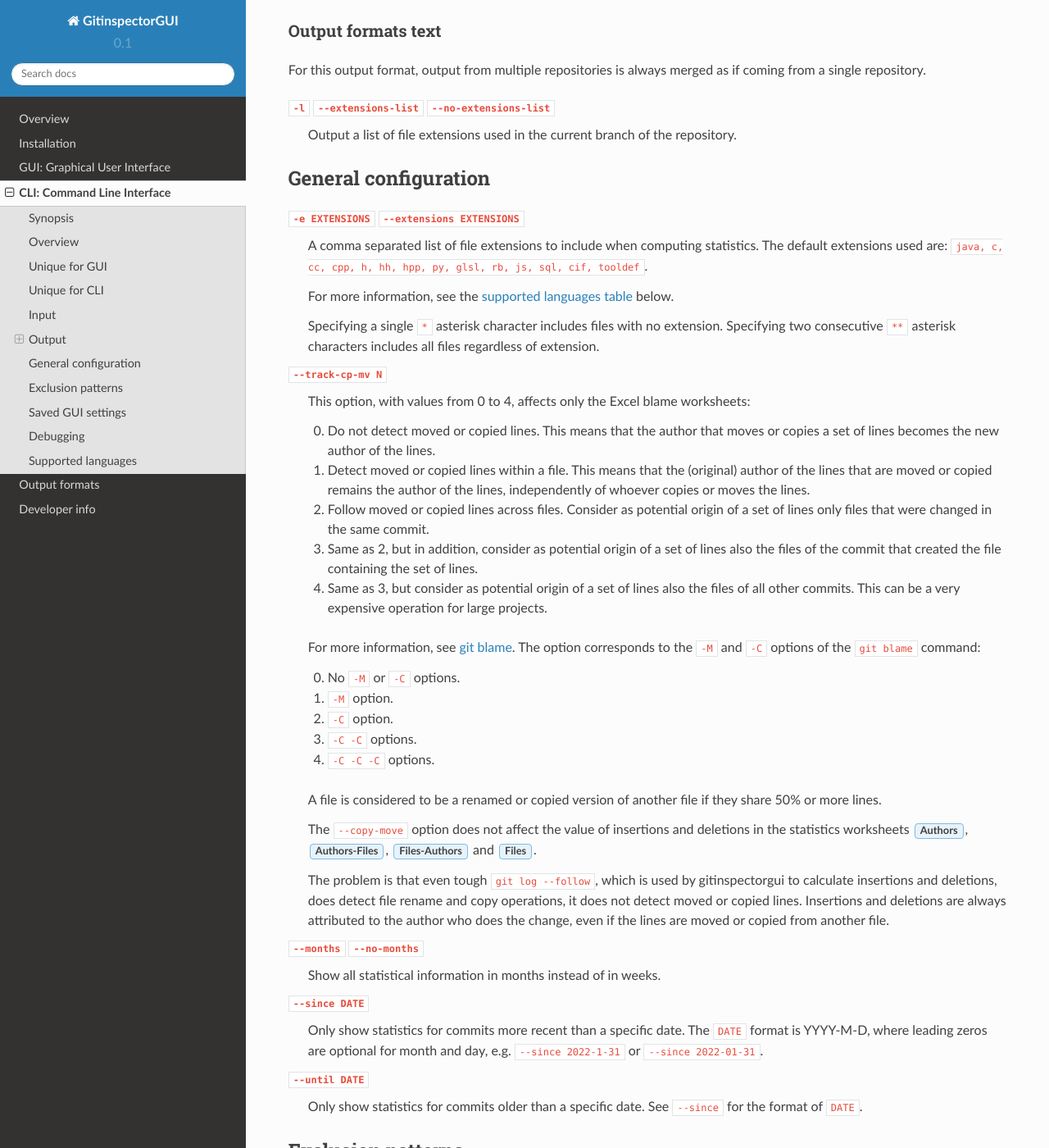
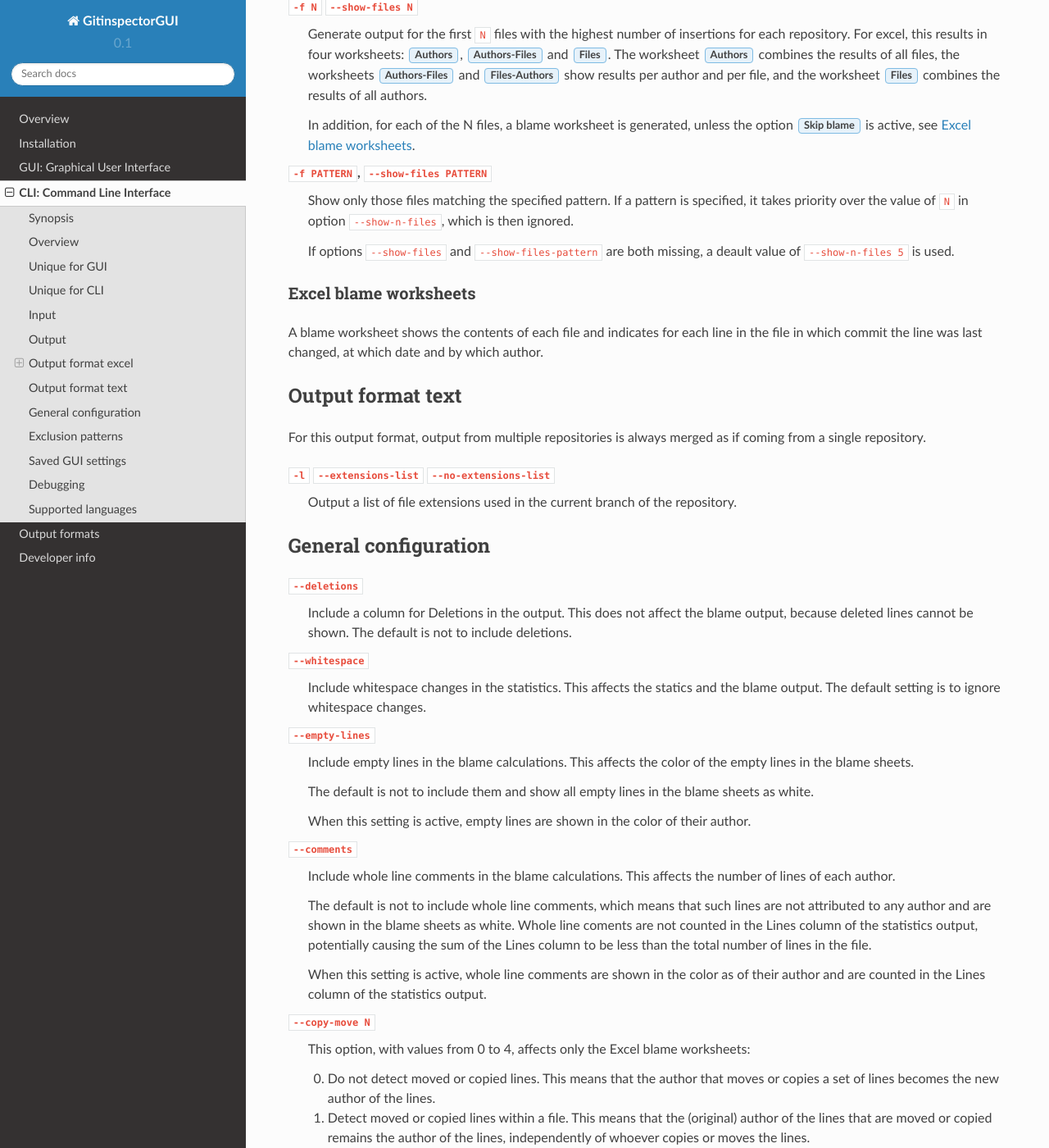
Before and after one commit to davbeek/gitinspectorgui-rtd, a Sphinx documentation site: the page built from docs/source/cli.rst, in a window 1280 px wide and 1400 px high, scrolled down 2500 px. Shown: the whole window at 82% size. Built offline with Sphinx 7.4.7 and the Read the Docs theme 2.0.0, drawn with Linux system fonts in a browser that asks for light colours; some of the changed text lies outside the part shown.

Commit message:
issue #216: additional updates to docs

```diff
--- a/docs/source/cli.rst
+++ b/docs/source/cli.rst
@@ -5,18 +5,22 @@
 
 .. code:: text
 
-    gitinspectorgui [-h] [--gui] [--gui-from-cli] [-V] [-v] [--profile] [-d DEPTH]
-                       [-o FILEBASE] [--fix {pre,post,none}] [-F {text,excel}]
-                       [--scaled-percentages | --no-scaled-percentages]
-                       [--skip-blame | --no-skip-blame]
-                       [--blame-folder-path BLAME_FOLDER_PATH] [-n N | -f PATTERN]
-                       [-l | --extensions-list | --no-extensions-list] [-e EXTENSIONS]
-                       [--whitespace-diff | --no-whitespace-diff] [--track-cp-mv N]
-                       [-M | --months | --no-months] [--since SINCE] [--until UNTIL]
-                       [--ex-file PATTERN] [--ex-author PATTERN] [--ex-email PATTERN]
-                       [--ex-revision PATTERN] [--ex-message PATTERN]
-                       [--settings-show-location | --settings-reset | --settings-change-location PATH]
-                       [PATH ...]
+  gitinspectorgui
+    [-h] [--gui] [--gui-from-cli] [-V] [--profile] [-d DEPTH]
+    [-o FILEBASE] [--fix {pre,post,none}] [-F {text,excel}]
+    [--scaled-percentages | --no-scaled-percentages]
+    [--skip-blame | --no-skip-blame] [--subfolder SUBFOLDER]
+    [-n N | -f PATTERN]
+    [-l | --extensions-list | --no-extensions-list] [-e EXTENSIONS]
+    [-M | --months | --no-months] [--since SINCE] [--until UNTIL]
+    [--deletions | --no-deletions] [--whitespace | --no-whitespace]
+    [--empty-lines | --no-empty-lines] [--comments | --no-comments]
+    [--copy-move N] [--ex-file PATTERN] [--ex-author PATTERN]
+    [--ex-email PATTERN] [--ex-revision PATTERN]
+    [--ex-message PATTERN]
+    [--settings-show-location | --settings-reset | --settings-change-location PATH]
+    [-v]
+    [PATH ...]
 
 Overview
 --------
@@ -95,22 +99,34 @@
   output formats, see :doc:`output-formats`.
 
 Output format excel
-^^^^^^^^^^^^^^^^^^^
+-------------------
+Options
+^^^^^^^
 ``--scaled-percentages --no-scaled-percentages``
   For each column with output in percentages, e.g. ``Insertions %``, add a
   column ``Scaled insertions %``, which equals the value of ``Insertions %``
   multiplied by the number of authors in the repository.
 
+``--skip-blame``
+  Do not output Excel blame sheets, as explained below.
+
+``--subfolder``
+  Restrict analysis of the files of the repository to the files in this folder
+  and its subfolders.
+
+File selection
+^^^^^^^^^^^^^^
 ``-f N`` ``--show-files N``
   Generate output for the first ``N`` files with the highest number of
-  insertions for each repository. For excel, this results in three worksheets:
+  insertions for each repository. For excel, this results in four worksheets:
   :guilabel:`Authors`, :guilabel:`Authors-Files` and :guilabel:`Files`. The
-  worksheet :guilabel:`Authors` combines the results of all files, the worksheet
-  :guilabel:`Authors-Files` shows results per author and per file, and the
-  worksheet :guilabel:`Files` combines the results of all authors.
+  worksheet :guilabel:`Authors` combines the results of all files, the
+  worksheets :guilabel:`Authors-Files` and :guilabel:`Files-Authors` show
+  results per author and per file, and the worksheet :guilabel:`Files` combines
+  the results of all authors.
 
   In addition, for each of the N files, a blame worksheet is generated, unless
-  the option :guilabel:`Skip blame` is active, see :ref:`blame-sheets`.
+  the option :guilabel:`Skip blame` is active, see :ref:`blame-sheets-cli`.
 
 ``-f PATTERN``, ``--show-files PATTERN``
   Show only those files matching the specified pattern. If a pattern is
@@ -120,8 +136,16 @@
   If options ``--show-files`` and ``--show-files-pattern`` are both missing, a
   deault value of ``--show-n-files 5`` is used.
 
-Output formats text
-^^^^^^^^^^^^^^^^^^^
+.. _blame-sheets-cli:
+
+Excel blame worksheets
+^^^^^^^^^^^^^^^^^^^^^^
+A blame worksheet shows the contents of each file and indicates for each line
+in the file in which commit the line was last changed, at which date and by
+which author.
+
+Output format text
+------------------
 For this output format, output from multiple repositories is always merged as if
 coming from a single repository.
 
@@ -132,19 +156,39 @@
 
 General configuration
 ---------------------
-``-e EXTENSIONS`` ``--extensions EXTENSIONS``
-  A comma separated list of file extensions to include when computing
-  statistics. The default extensions used are: ``java, c, cc, cpp, h, hh,
-  hpp, py, glsl, rb, js, sql, cif, tooldef``.
+``--deletions``
+  Include a column for Deletions in the output. This does not affect the blame
+  output, because deleted lines cannot be shown. The default is not to include
+  deletions.
 
-  For more information, see the :ref:`supported languages table
-  <languages_table>` below.
+``--whitespace``
+    Include whitespace changes in the statistics. This affects the statics and
+    the blame output. The default setting is to ignore whitespace changes.
 
-  Specifying a single ``*`` asterisk character includes files with no extension.
-  Specifying two consecutive ``**`` asterisk characters includes all files
-  regardless of extension.
+``--empty-lines``
+  Include empty lines in the blame calculations. This affects the color of the
+  empty lines in the blame sheets.
 
-``--track-cp-mv N``
+  The default is not to include them and show all empty lines in the blame
+  sheets as white.
+
+  When this setting is active, empty lines are shown in the color of their
+  author.
+
+``--comments``
+  Include whole line comments in the blame calculations. This affects the number
+  of lines of each author.
+
+  The default is not to include whole line comments, which means that such lines
+  are not attributed to any author and are shown in the blame sheets as white.
+  Whole line coments are not counted in the Lines column of the statistics
+  output, potentially causing the sum of the Lines column to be less than the
+  total number of lines in the file.
+
+  When this setting is active, whole line comments are shown in the color as of
+  their author and are counted in the Lines column of the statistics output.
+
+``--copy-move N``
   .. include:: opt-hard.inc
 
 ``--months`` ``--no-months``
@@ -159,6 +203,18 @@
 ``--until DATE``
   Only show statistics for commits older than a specific date. See ``--since``
   for the format of ``DATE``.
+
+``-e EXTENSIONS`` ``--extensions EXTENSIONS``
+  A comma separated list of file extensions to include when computing
+  statistics. The default extensions used are: ``java, c, cc, cpp, h, hh,
+  hpp, py, glsl, rb, js, sql, cif, tooldef``.
+
+  For more information, see the :ref:`supported languages table
+  <languages_table>` below.
+
+  Specifying a single ``*`` asterisk character includes files with no extension.
+  Specifying two consecutive ``**`` asterisk characters includes all files
+  regardless of extension.
 
 
 Exclusion patterns
```
Also changed, not shown: docs/source/gui.rst (+7 -9 lines), docs/source/output-formats.rst (+25 -26 lines).
